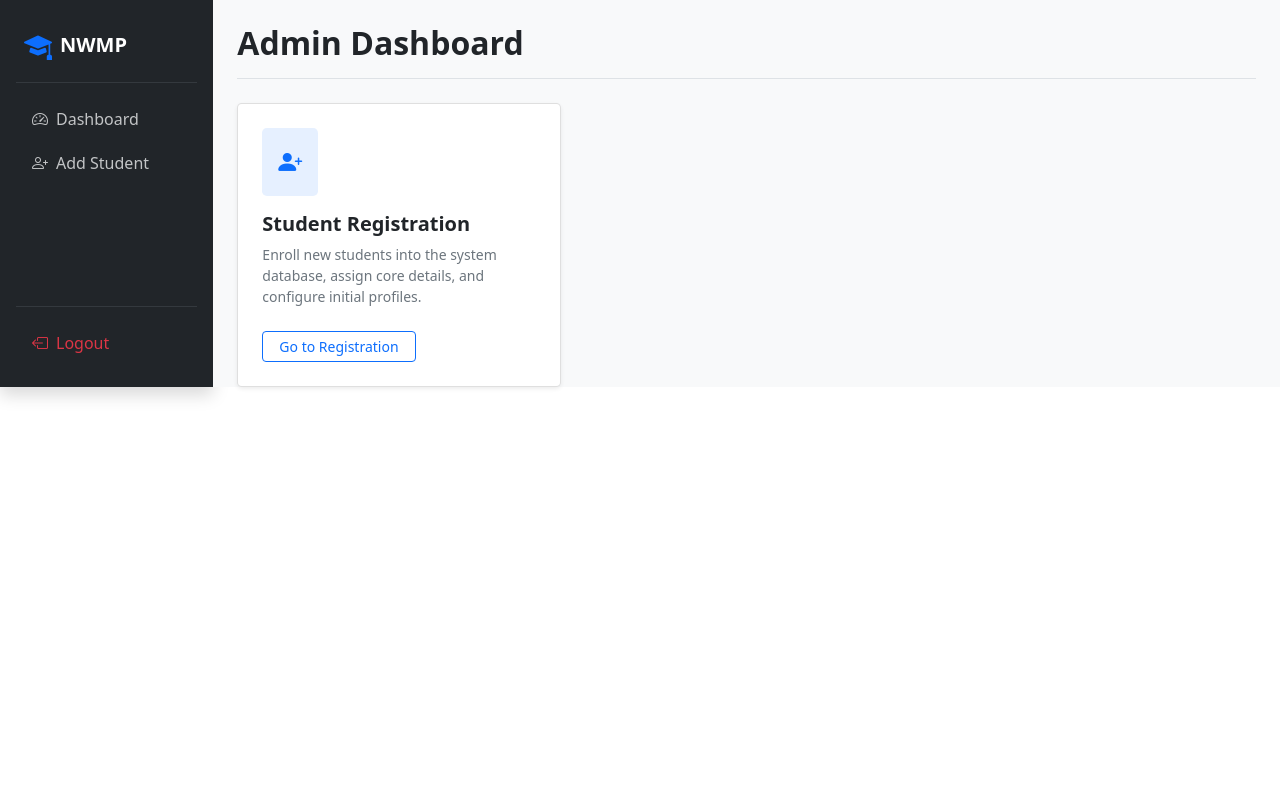
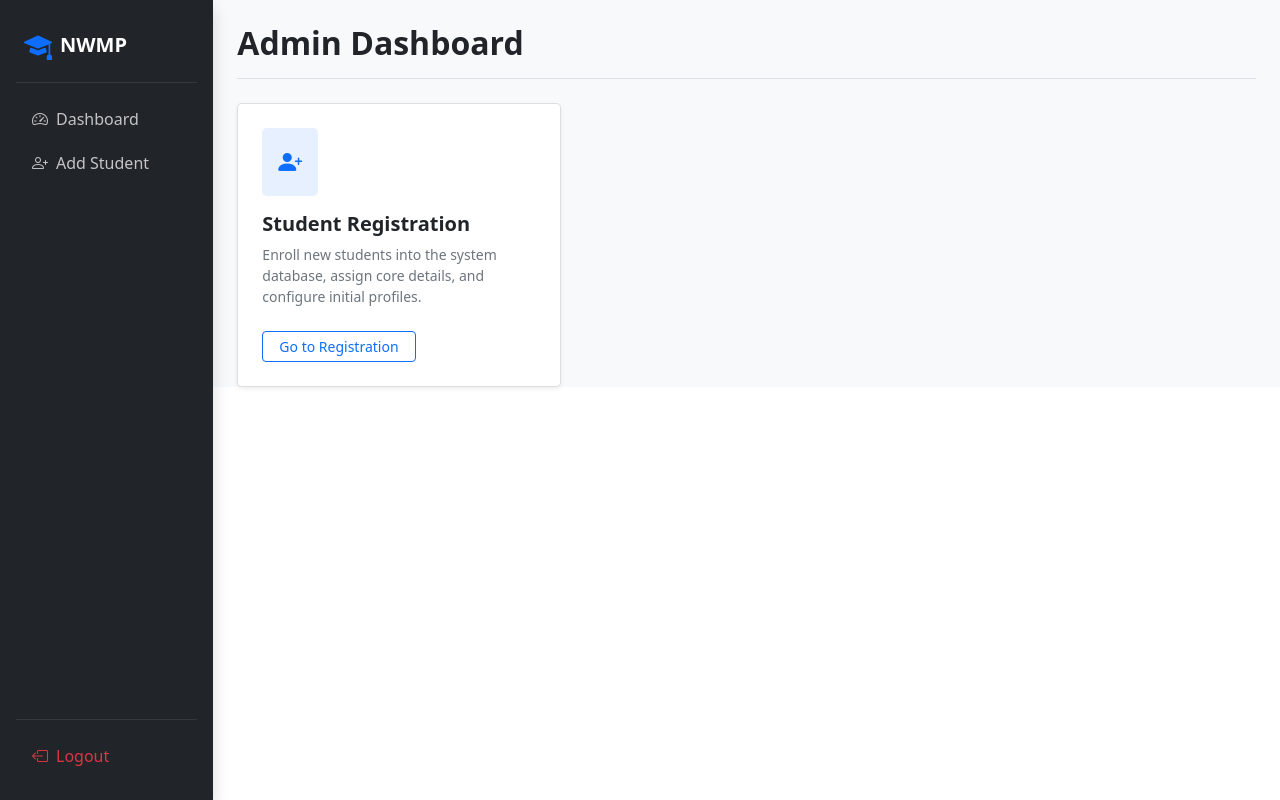
Before and after one commit to GayathriG5787/studentStaff, a Django app: template students/templates/students/admin_dashboard.html in a window 1280 px wide. Run offline with Django 5.2, Linux system fonts and the light colour scheme; the template is opened without the code that fills it, so the values that code supplies are empty.

Commit message:
unwanted css is actually wanted one

```diff
--- a/students/templates/students/admin_dashboard.html
+++ b/students/templates/students/admin_dashboard.html
@@ -166,6 +166,18 @@
 </div>
 
 <style>
+  /* Exact original structural rules for Desktop layout visibility */
+  @media (min-width: 768px) {
+    .sidebar {
+      position: fixed;
+      top: 0;
+      bottom: 0;
+      left: 0;
+      z-index: 100;
+      display: block !important;
+    }
+  }
+
   /* Interactive Hover Effect kept from original code */
   .nav-link:hover {
     background-color: rgba(255, 255, 255, 0.05);
```
